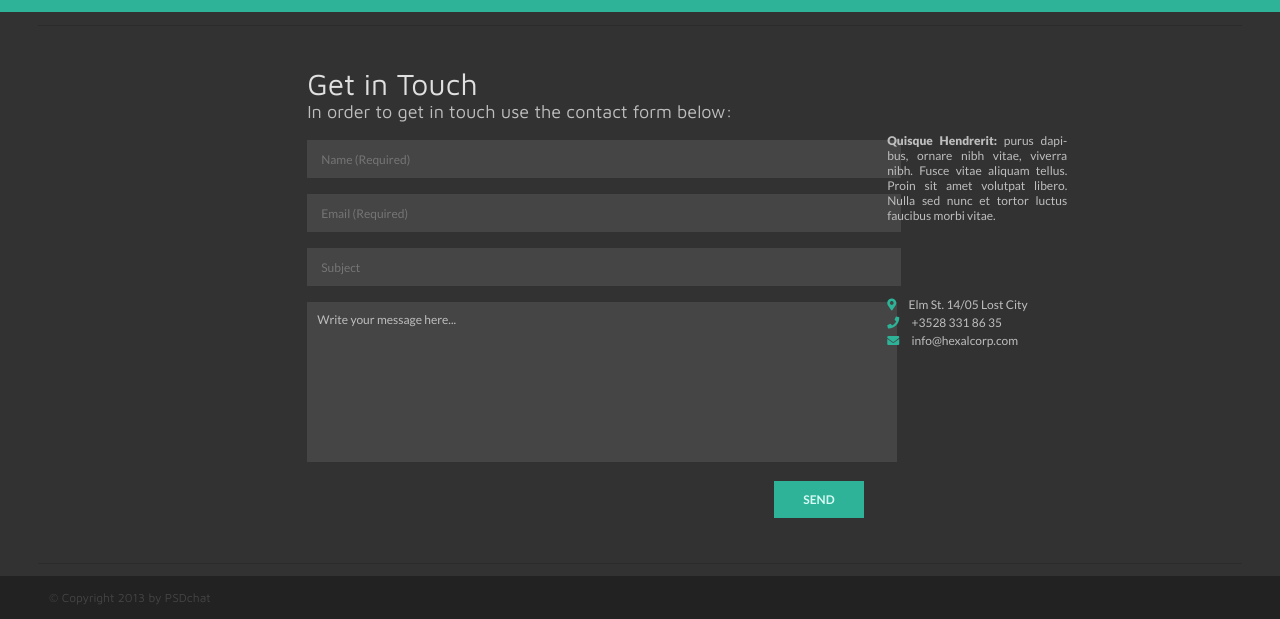
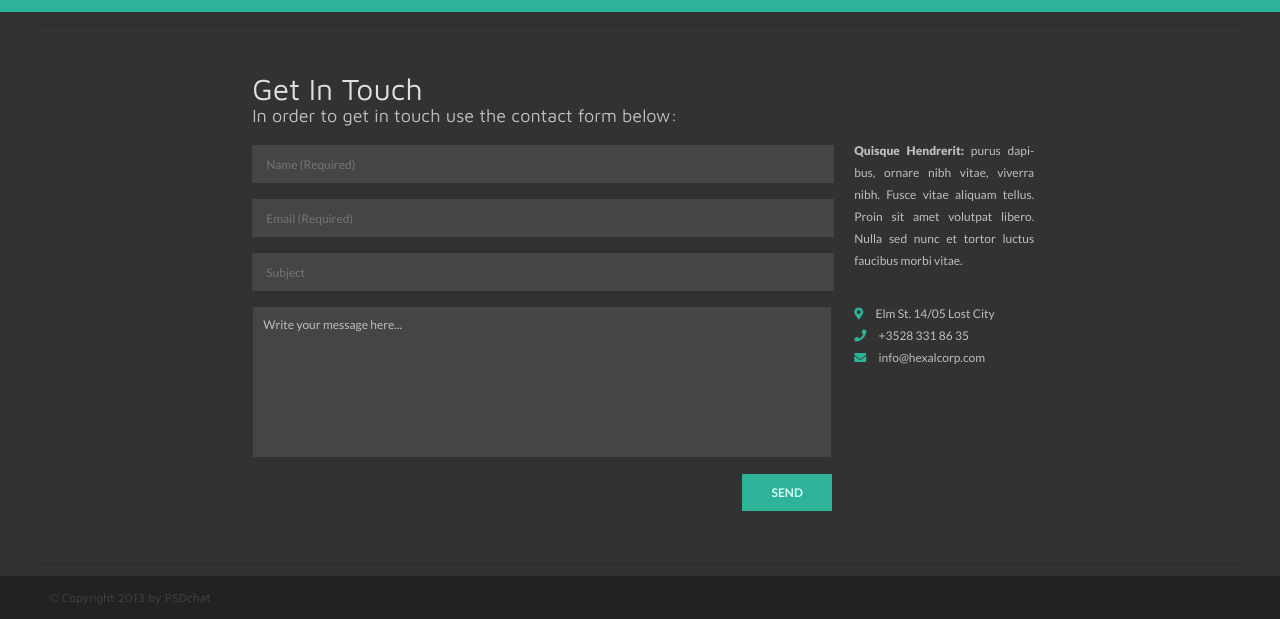
Before and after one commit to ihopeyouwin/hexal, a plain HTML site: page index.html in a window 1280 px wide. Shown: the part 1113-1732 px from the top of the page. Drawn offline with Linux system fonts and the light colour scheme.

Commit message:
feat: remastered css

```diff
--- a/css/style.css
+++ b/css/style.css
@@ -303,7 +303,7 @@ z-index: 3;
 /* Form */
 .form_block{
 	width: 580px;
-	margin-left: 24%;
+	margin-left: 0.5%;
 }
 form{
 	text-align: center;
@@ -312,13 +312,15 @@ form{
 	font-family: 'Maven Pro', sans-serif;
 	font-size: 30px;
 	text-align: left;
-	margin-top: 53px;
+	margin-top: 58px;
 	font-weight: 100;
 	color: rgba(224, 224, 224, 255);
 }
 .form_block p{
 	color: #bebebe;
 	font-family: 'Maven Pro', sans-serif;
+	margin-top: -1px;
+	margin-bottom: 1px;
 	font-size: 18px;
 	text-align: left;
 	font-weight: 100;
@@ -326,7 +328,7 @@ form{
 }
 
 input{
-	width: 580px;
+	width: 568px;
 	height: 38px;
 	margin-bottom: 16px;
 	background-color: #454545;
@@ -340,8 +342,8 @@ input: hover{
 
 }
 textarea{
-	width: 580px;
-	height: 150px;
+	width: 568px;
+	height: 140px;
 	background-color: #454545;
 	border: 0;
 	color: rgba(190, 190, 190, 255);
@@ -354,8 +356,7 @@ textarea{
 form button{
 	width: 90px;
 	height: 37px;
-	margin-right: 4%;
-	margin-top: 15px;
+	margin-top: 13px;
 	margin-bottom: 65px;
 	background-color: #2eb398;
 	color: #d7fcf5;
@@ -372,17 +373,18 @@ form button{
 /* right block */
 
 .other_info{
-	width: 35%;
 	/* border: 1px solid blue; */
 	font-family: 'Lato',sans-serif;
 	font-size: 12px;
 	color: rgba(190, 190, 190, 255);
+	margin-left: 22px;
+	line-height: 22px;
 }
 .quisque_info{
 	width: 180px;
 	height: 117px;
 	margin-bottom: 46px;
-	margin-top: 120px;
+	margin-top: 127px;
 	text-align: justify;
 	color: rgba(190, 190, 190, 255);
 	word-wrap: break-word;
@@ -399,7 +401,6 @@ form button{
 	list-style-type: none;
 }
 .adress_info li{
-	line-height: 18px;
 	color: rgba(190, 190, 190, 255);
 	width: 144px
 }
--- a/index.html
+++ b/index.html
@@ -89,7 +89,7 @@
 		<div class="line_before_form"></div>
 		<div class="footer">
 			<div class="form_block">
-				<h1>Get in Touch</h1>
+				<h1>Get In Touch</h1>
 				<p>In order to get in touch use the contact form below:</p><br>
 				<form class="form-horizontal">
 						<!-- Text input-->
```
